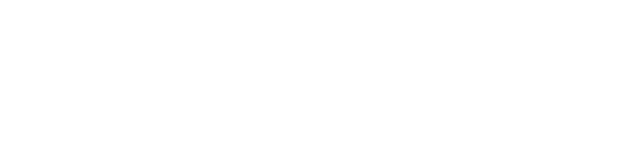
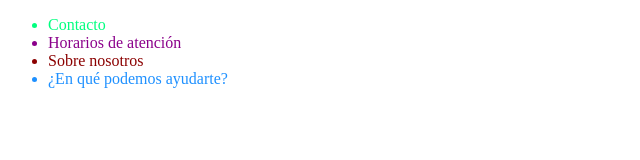
Before and after one commit to Nereaa05/Clase-2, a plain HTML site: page index.html in a window 1280 px wide. Shown: the whole page, without its empty margins (0-640 px from the left). Drawn offline with Linux system fonts and the light colour scheme.

Commit message:
index y horarios

```diff
--- a/index.html
+++ b/index.html
@@ -7,6 +7,11 @@
     <title>Document</title>
 </head>
 <body>
-
+   <ul>
+       <li style="color: springgreen">Contacto</li>
+       <li style="color:darkmagenta">Horarios de atención</li>
+       <li style="color: darkred;">Sobre nosotros</li>
+       <li style="color: dodgerblue;">¿En qué podemos ayudarte?</li>
+   </ul>
 </body>
 </html>
```
Also changed, not shown: horarios.html (added).
